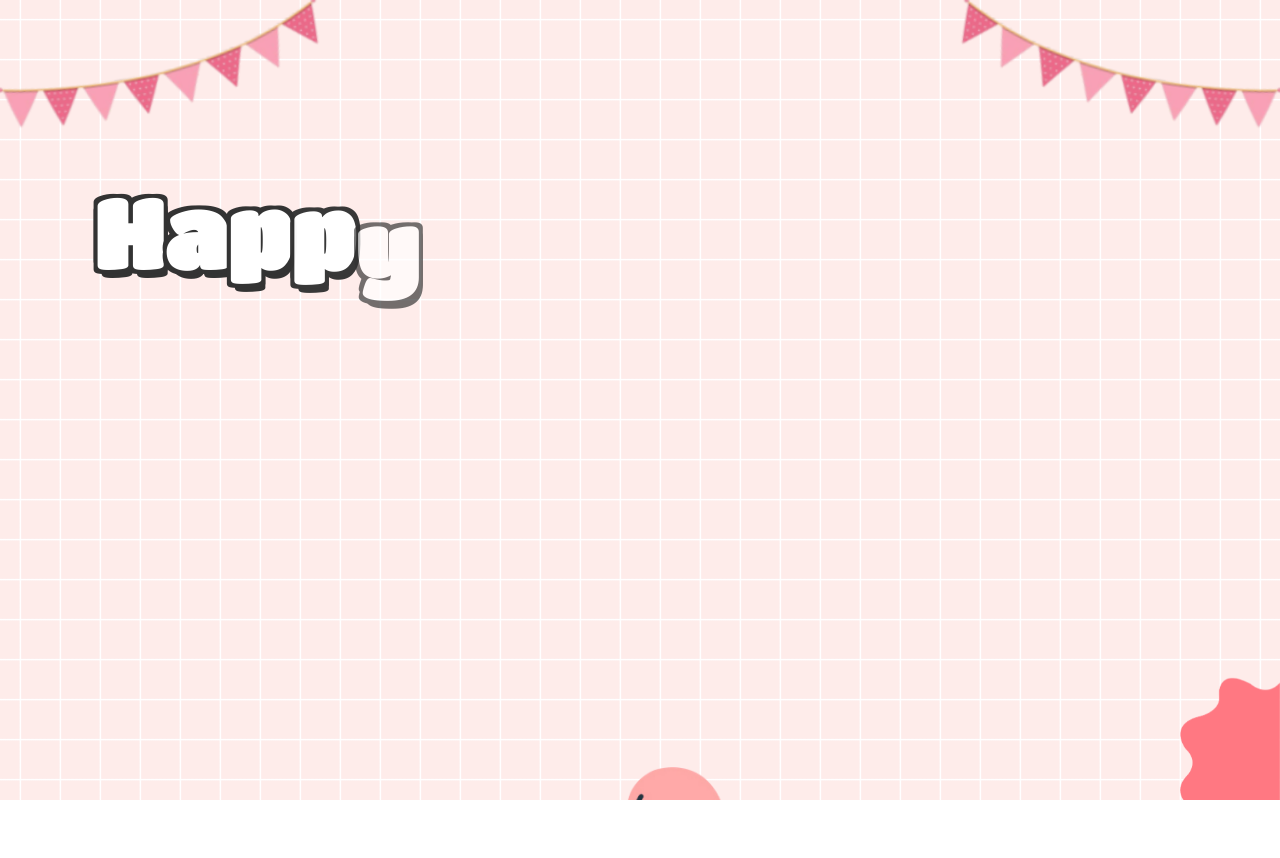
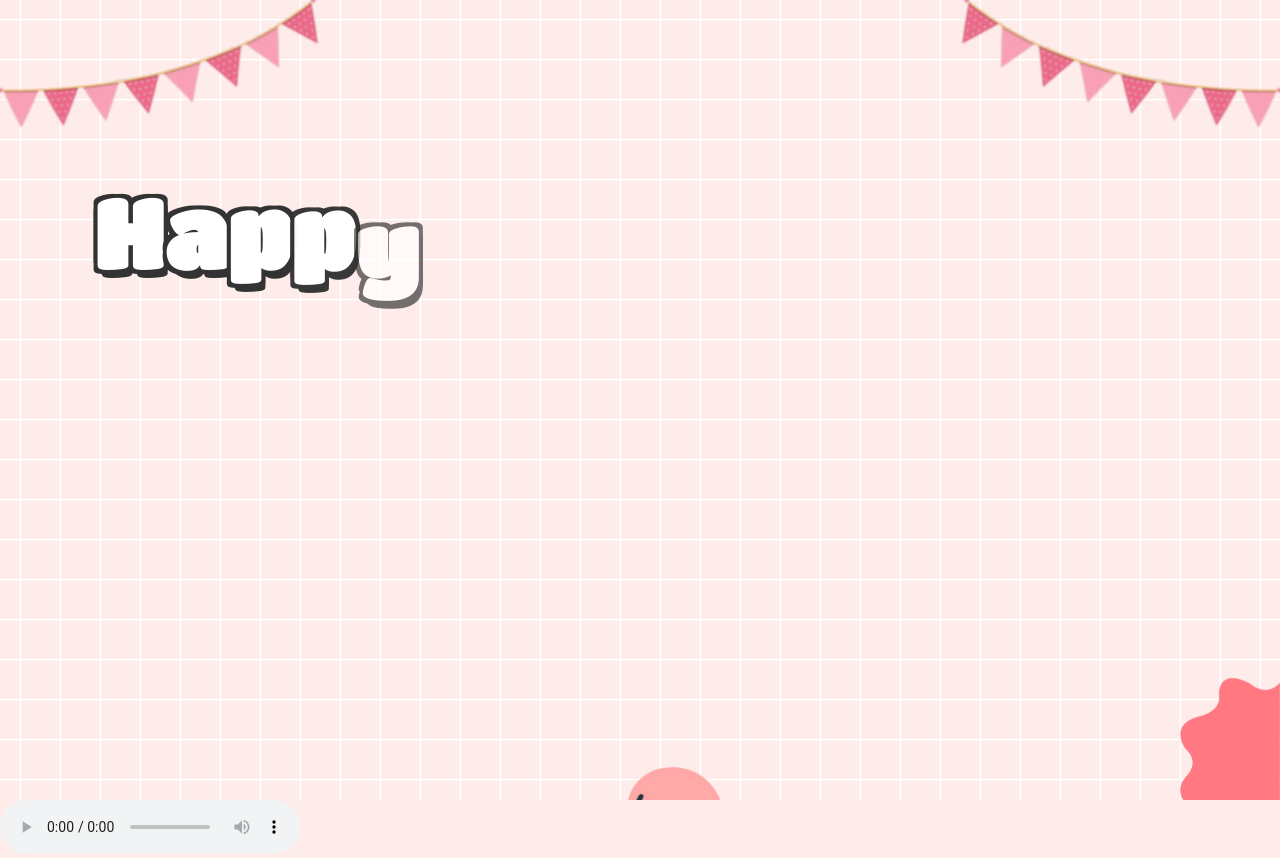
Before and after one commit to cky290700/Giwang-Birthday, a plain HTML site: page index.html in a window 1280 px wide. Before the commit the page ends 800 px from the top, so only its background shows below. Drawn offline with nearby package versions, Linux system fonts and the light colour scheme; a web font is replaced by a local one.

Commit message:
Update index.html

```diff
--- a/index.html
+++ b/index.html
@@ -258,4 +258,9 @@
     })
 </script>
 
+<audio controls>
+  <source src="music=BetterintheDark.mp3" type="audio/mpeg">
+  Browser kamu tidak mendukung elemen audio.
+</audio>
+
 </html>
```
